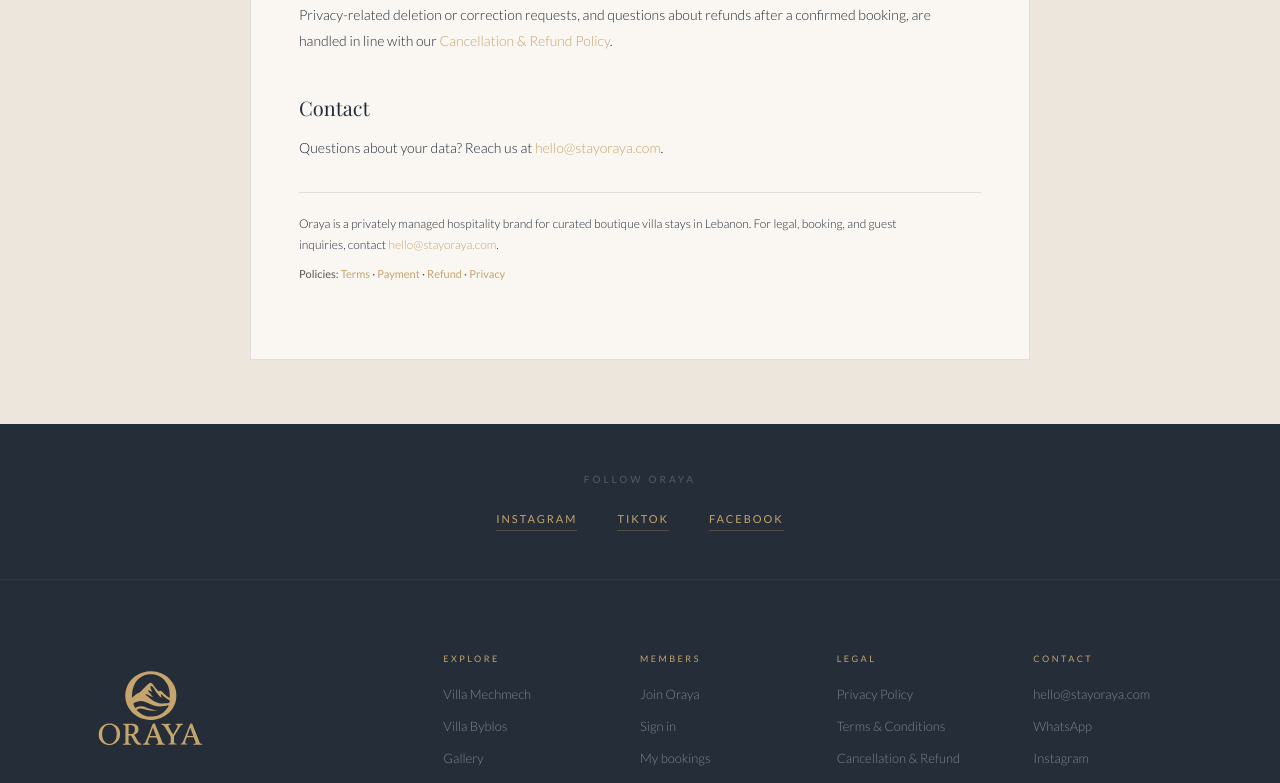
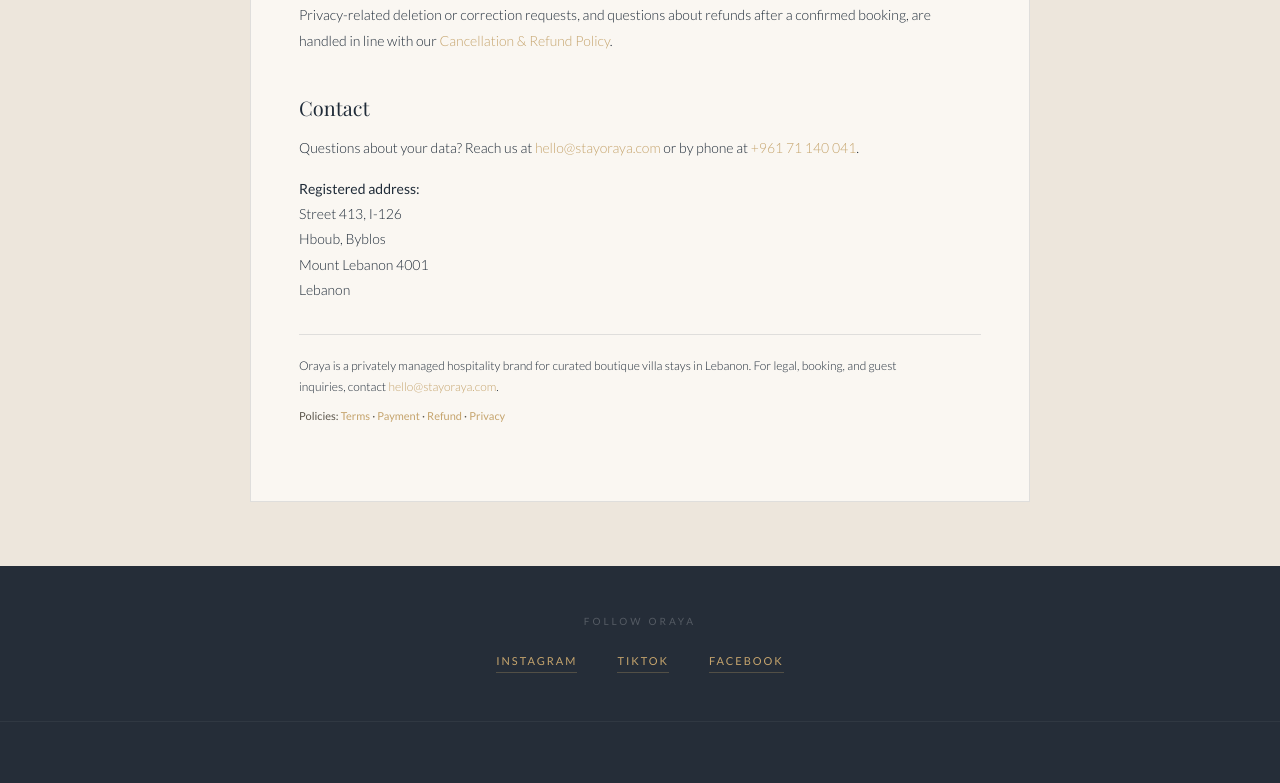
Before and after one commit to Staleen/oraya-web, a Next.js app: page /legal/privacy in a window 1280 px wide. Shown: the part 1760-2543 px from the top of the page. Built offline with nearby package versions, Linux system fonts and the light colour scheme; a web font is replaced by a local one.

Commit message:
feat: add WhatsApp link to footer and registered address to Privacy Policy for Meta verification

```diff
--- a/app/legal/privacy/page.tsx
+++ b/app/legal/privacy/page.tsx
@@ -80,7 +80,16 @@
       <h2 style={subheading}>Contact</h2>
       <p style={body}>
         Questions about your data? Reach us at{" "}
-        <a href="mailto:hello@stayoraya.com" style={{ color: GOLD, textDecoration: "none" }}>hello@stayoraya.com</a>.
+        <a href="mailto:hello@stayoraya.com" style={{ color: GOLD, textDecoration: "none" }}>hello@stayoraya.com</a>{" "}
+        or by phone at{" "}
+        <a href="https://wa.me/96171140041" style={{ color: GOLD, textDecoration: "none" }}>+961 71 140 041</a>.
+      </p>
+      <p style={body}>
+        <strong>Registered address:</strong><br />
+        Street 413, I-126<br />
+        Hboub, Byblos<br />
+        Mount Lebanon 4001<br />
+        Lebanon
       </p>
     </>
   );
--- a/components/SiteFooter.tsx
+++ b/components/SiteFooter.tsx
@@ -41,7 +41,7 @@
       title: "Contact",
       links: [
         { label: "hello@stayoraya.com", href: "mailto:hello@stayoraya.com" },
-        { label: "WhatsApp",            href: "#" },
+        { label: "+961 71 140 041",       href: "https://wa.me/96171140041" },
         { label: "Instagram",           href: "#" },
         { label: "Lebanon",             href: "#" },
       ],
```
